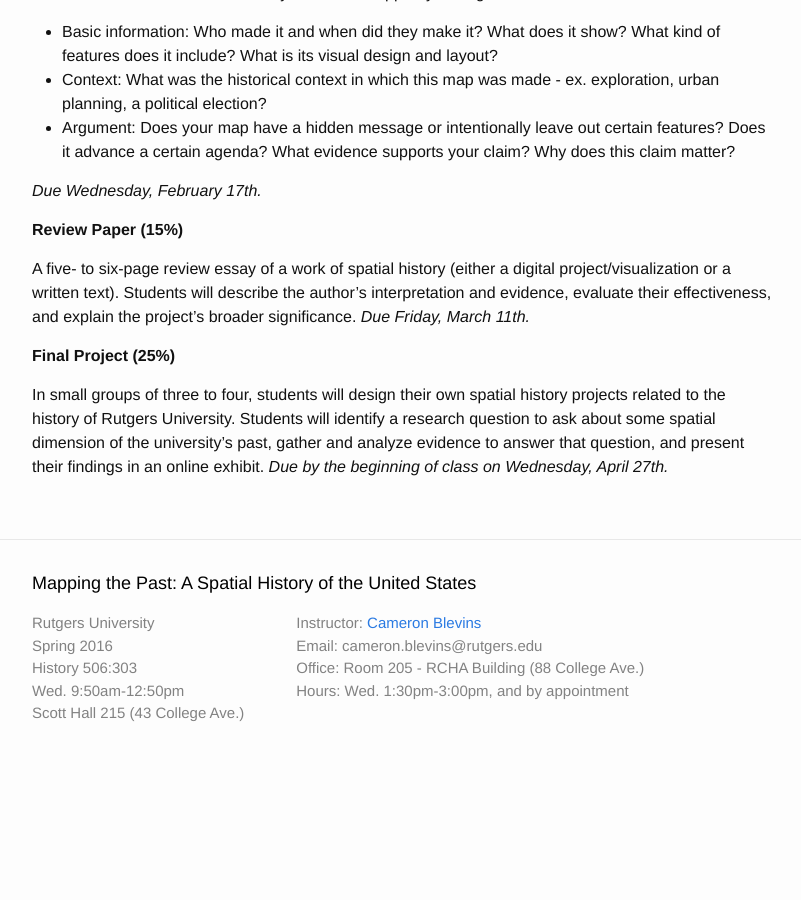
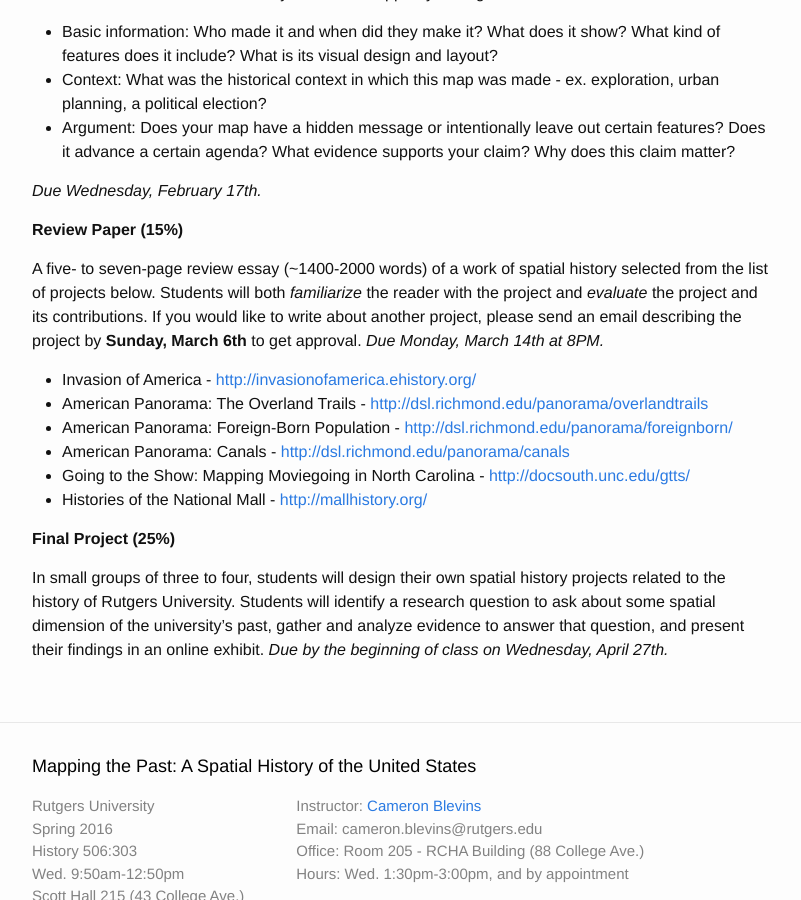
Before and after one commit to cblevins/mtp2016, a Jekyll site: the page built from assignments.md, in a window 1280 px wide and 900 px high, scrolled down 914 px. Shown: the whole window, without its empty margins (238-1039 px from the left). Built offline with Jekyll 4.4.1, drawn with Linux system fonts in a browser that asks for light colours; before the commit the page ends 1699 px from its top, so only the background shows below that.

Commit message:
update to paper 2

```diff
--- a/assignments.md
+++ b/assignments.md
@@ -33,7 +33,14 @@ A five-page analysis (~1250 words) of one historical map related to the history
 
 **Review Paper (15%)**
 
-A five- to six-page review essay of a work of spatial history (either a digital project/visualization or a written text). Students will describe the author’s interpretation and evidence, evaluate their effectiveness, and explain the project's broader significance. *Due Friday, March 11th.*
+A five- to seven-page review essay (~1400-2000 words) of a work of spatial history selected from the list of projects below. Students will both *familiarize* the reader with the project and *evaluate* the project and its contributions. If you would like to write about another project, please send an email describing the project by **Sunday, March 6th** to get approval. *Due Monday, March 14th at 8PM.*
+
+- Invasion of America - [http://invasionofamerica.ehistory.org/](http://invasionofamerica.ehistory.org/)
+- American Panorama: The Overland Trails - [http://dsl.richmond.edu/panorama/overlandtrails](http://dsl.richmond.edu/panorama/overlandtrails)
+- American Panorama: Foreign-Born Population - [http://dsl.richmond.edu/panorama/foreignborn/](http://dsl.richmond.edu/panorama/foreignborn/)
+- American Panorama: Canals - [http://dsl.richmond.edu/panorama/canals](http://dsl.richmond.edu/panorama/canals)
+- Going to the Show: Mapping Moviegoing in North Carolina - [http://docsouth.unc.edu/gtts/](http://docsouth.unc.edu/gtts/)
+- Histories of the National Mall - [http://mallhistory.org/](http://mallhistory.org/)
 
 **Final Project (25%)**
 
```
Also changed, not shown: schedule.md (+1 -1 lines).
